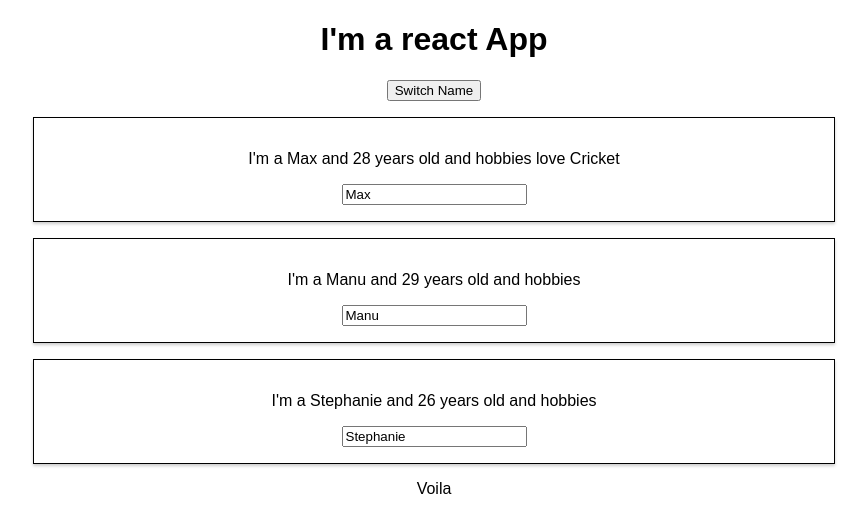
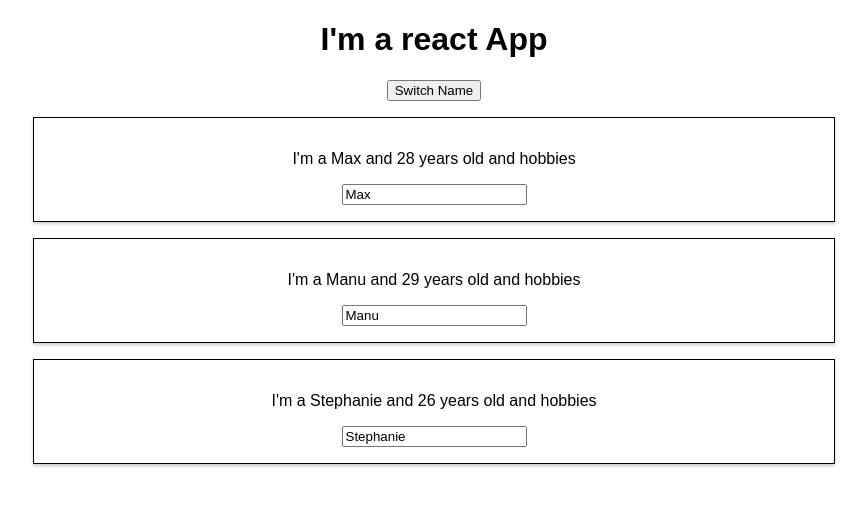
Before and after one commit to yogi2103/Beginning-With-React, a React (Create React App) app in the folder react-the-complete-guide/: page / in a window 1280 px wide. Both pictures are taken after a click on the button "Switch Name". Shown: the top 532 px of the page, without its empty margins (206-1073 px from the left). Built offline with nearby package versions, Linux system fonts and the light colour scheme.

Commit message:
added list components

```diff
--- a/react-the-complete-guide/src/App.js
+++ b/react-the-complete-guide/src/App.js
@@ -47,17 +47,14 @@ class App extends Component {
     if(this.state.showPersons){
       persons=(
         <div>
-        <Person
-        name={this.state.persons[0].name}
-        age={this.state.persons[0].age}>love Cricket</Person>
-        <Person
-        name={this.state.persons[1].name}
-        age={this.state.persons[1].age}
-        click={()=>this.switchnameHandler('Yogi')}
-        changed={this.nameChangedHandler}/>
-        <Person name={this.state.persons[2].name}
-        age={this.state.persons[2].age}/>
-        <p>{this.state.otherstate}</p>
+          {this.state.persons.map(person=>{
+            return (
+              <Person
+              name={person.name}
+              age={person.age}
+              changed={this.nameChangedHandler}/>
+            )
+          })}
       </div>
       );
     }
```
